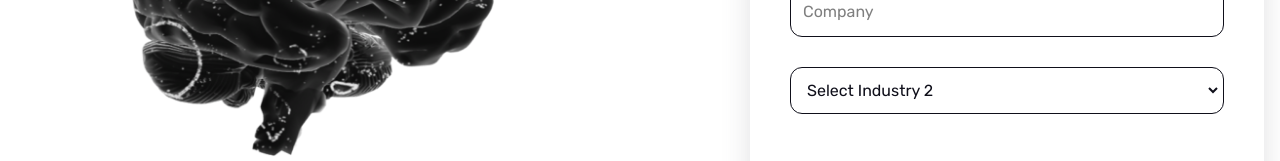
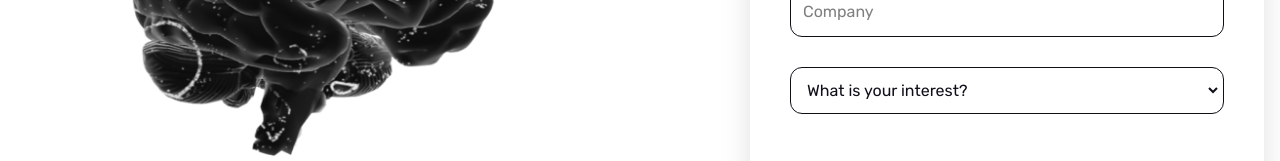
Before and after one commit to projectlead-innovativemojo/Kognitive-new, a Next.js app: page / in a window 1280 px wide. Shown: the part 503-664 px from the top of the page. Built offline with nearby package versions, Linux system fonts and the light colour scheme.

Commit message:
dropdown options added

```diff
--- a/src/components/Signup/index.tsx
+++ b/src/components/Signup/index.tsx
@@ -16,7 +16,7 @@ const Signup = () => {
             height={214}
             className="w-full max-w-[588px]"
           />
-          <Text className="text-transparent text-center text-[#0F0F1A] text-[40px] font-semibold">
+          <Text className="text-center text-[#0F0F1A] text-[40px] font-semibold">
             Kognitiiv.ai
           </Text>
         </div>
@@ -58,13 +58,31 @@ const Signup = () => {
             <div className="p-[2px] rounded-[12px] border border-[#0F0F1A] mb-[70px]">
               <select
                 className="px-[10px] py-[10px] w-full rounded-[10px] font-rubik text-[#0F0F1A] bg-white outline-none border-none"
-
+                defaultValue=""
               >
                 <option disabled value="" className="text-[#0F0F1A] bg-white font-rubik">
                   What is your interest?
                 </option>
-                <option value="industry2" className="text-[#0F0F1A] bg-white font-rubik">
-                  Select Industry 2
+                <option value="cybersecurity" className="text-[#0F0F1A] bg-white font-rubik">
+                  Cybersecurity & IT Services
+                </option>
+                <option value="healthcare" className="text-[#0F0F1A] bg-white font-rubik">
+                  Medical Offices & Healthcare Clinics
+                </option>
+                <option value="real-estate" className="text-[#0F0F1A] bg-white font-rubik">
+                  Real Estate & Property Management
+                </option>
+                <option value="legal" className="text-[#0F0F1A] bg-white font-rubik">
+                  Law Firms & Legal Services
+                </option>
+                <option value="home-services" className="text-[#0F0F1A] bg-white font-rubik">
+                  Home Services (HVAC, Plumbing, Landscaping, etc.)
+                </option>
+                <option value="agencies" className="text-[#0F0F1A] bg-white font-rubik">
+                  Agencies
+                </option>
+                <option value="other" className="text-[#0F0F1A] bg-white font-rubik">
+                  Other
                 </option>
               </select>
             </div>
```
